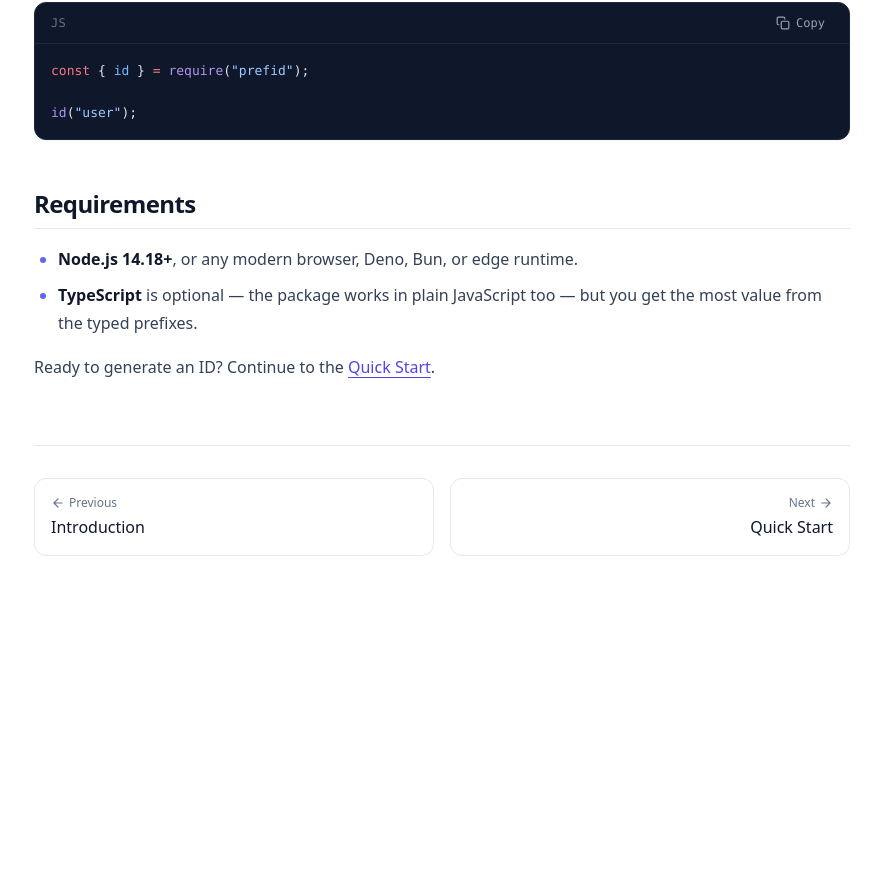
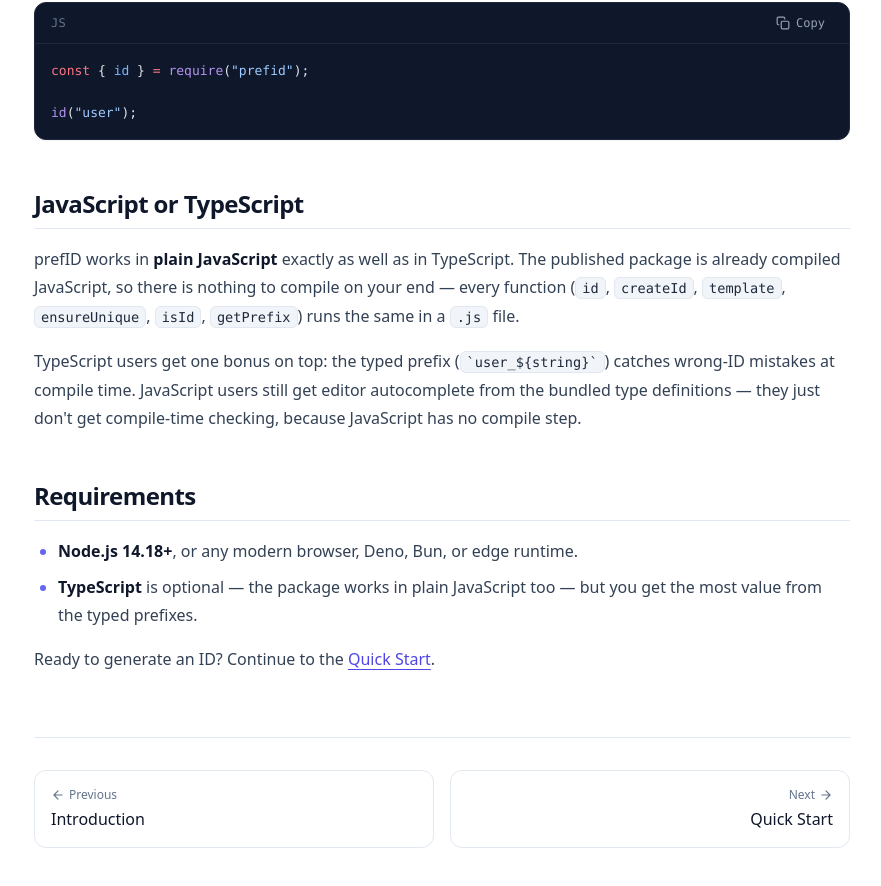
Before and after one commit to Nityam43/prefID-docs, a Next.js app: page /docs/installation in a window 1280 px wide. Shown: the part 1253-2139 px from the top of the page, without its empty margins (342-1223 px from the left). Before the commit the page ends 1849 px from the top, so only its background shows below. Built offline with nearby package versions, Linux system fonts and the light colour scheme.

Commit message:
adddded js as well as ts line

```diff
--- a/src/app/docs/installation/page.tsx
+++ b/src/app/docs/installation/page.tsx
@@ -41,6 +41,28 @@ export default function InstallationPage() {
         <h3>CommonJS</h3>
         <CodeBlock code={cjs} lang="js" />
 
+        <h2>JavaScript or TypeScript</h2>
+        <p>
+          prefID works in <strong>plain JavaScript</strong> exactly as well as
+          in TypeScript. The published package is already compiled JavaScript,
+          so there is nothing to compile on your end — every function (
+          <code>id</code>, <code>createId</code>, <code>template</code>,{" "}
+          <code>ensureUnique</code>, <code>isId</code>, <code>getPrefix</code>)
+          runs the same in a <code>.js</code> file.
+        </p>
+        <p>
+          TypeScript users get one bonus on top: the typed prefix (
+          <code>
+            {"`"}
+            user_{"${string}"}
+            {"`"}
+          </code>
+          ) catches wrong-ID mistakes at compile time. JavaScript users still get
+          editor autocomplete from the bundled type definitions — they just
+          don&apos;t get compile-time checking, because JavaScript has no compile
+          step.
+        </p>
+
         <h2>Requirements</h2>
         <ul>
           <li>
```
